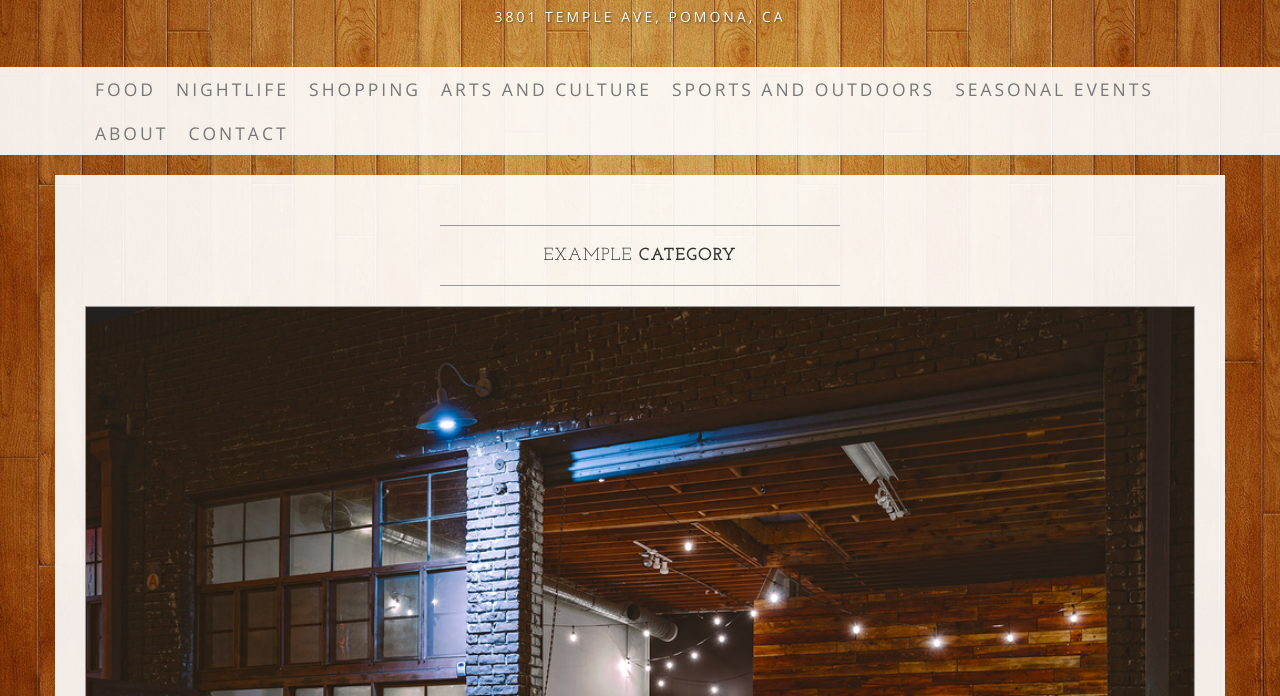
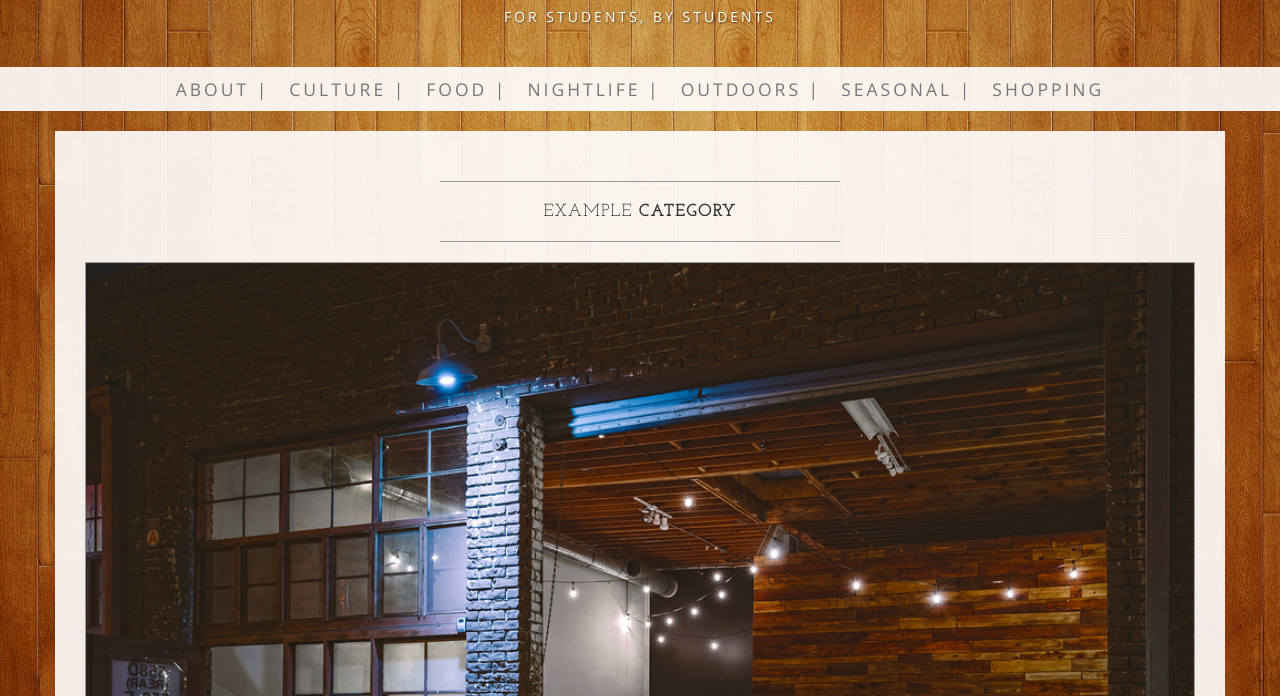
Before and after one commit to CIS311CPPLIVE/CPPLIVE, a plain HTML site: page article.html in a window 1280 px wide. Shown: the part 104-800 px from the top of the page. Drawn offline with nearby package versions, Linux system fonts and the light colour scheme; files that its build step writes are made by us from their sources; files whose address does not match are found by name.

Commit message:
Update article.html

```diff
--- a/article.html
+++ b/article.html
@@ -1,14 +1,16 @@
-
 <!DOCTYPE html>
 <html lang="en">
 
 <head>
 
     <meta charset="utf-8">
-    <meta http-equiv="X-UA-Compatible" content="IE=edge">
-    <meta name="viewport" content="width=device-width, initial-scale=1">
+    <meta http-equiv="X-UA-Compatible" content="IE=edge,chrome1">
+    <meta name="viewport" content="width=device-width, initial-scale=1, maximum-scale=1, user-scalable=yes">
     <meta name="description" content="">
     <meta name="author" content="">
+	<link rel="stylesheet" href="https://maxcdn.bootstrapcdn.com/bootstrap/3.3.7/css/bootstrap.min.css">
+    <script src="https://ajax.googleapis.com/ajax/libs/jquery/3.1.1/jquery.min.js"></script>
+    <script src="https://maxcdn.bootstrapcdn.com/bootstrap/3.3.7/js/bootstrap.min.js"></script>
 
     <title>CPP LIVE</title>
 
@@ -34,7 +36,7 @@
 <body>
 
     <div class="brand"><a href="index.html">CPP Live</a></div>
-    <div class="address-bar">3801 Temple Ave, Pomona, CA</div>
+    <div class="address-bar">FOR Students, By Students</div>
 
     <!-- Navigation -->
     <nav class="navbar navbar-default" role="navigation">
@@ -54,28 +56,25 @@
             <div class="collapse navbar-collapse" id="bs-example-navbar-collapse-1">
                 <ul class="nav navbar-nav">
 					<li>
-                        <a href="food.html">Food</a>
+                        <a href="about.html">About |</a>
                     </li>
 					<li>
-                        <a href="nightlife.html">Nightlife</a>
+                        <a href="artAndCulture.html">Culture |</a>
+                    </li>
+					<li>
+                        <a href="food.html">Food |</a>
+                    </li>
+					<li>
+                        <a href="nightlife.html">Nightlife |</a>
+                    </li>
+					<li>
+                        <a href="sportsAndOutdoors.html">Outdoors |</a>
+                    </li>
+					<li>
+                        <a href="seasonalEvents.html">Seasonal |</a>
                     </li>
 					<li>
                         <a href="shopping.html">Shopping</a>
-                    </li>
-					<li>
-                        <a href="artAndCulture.html">Arts and Culture</a>
-                    </li>
-					<li>
-                        <a href="sportsAndOutdoors.html">Sports and Outdoors</a>
-                    </li>
-					<li>
-                        <a href="seasonalEvents.html">Seasonal Events</a>
-                    </li>
-                    <li>
-                        <a href="about.html">About</a>
-                    </li>
-                    <li>
-                        <a href="contact.html">Contact</a>
                     </li>
                 </ul>
             </div>
```
